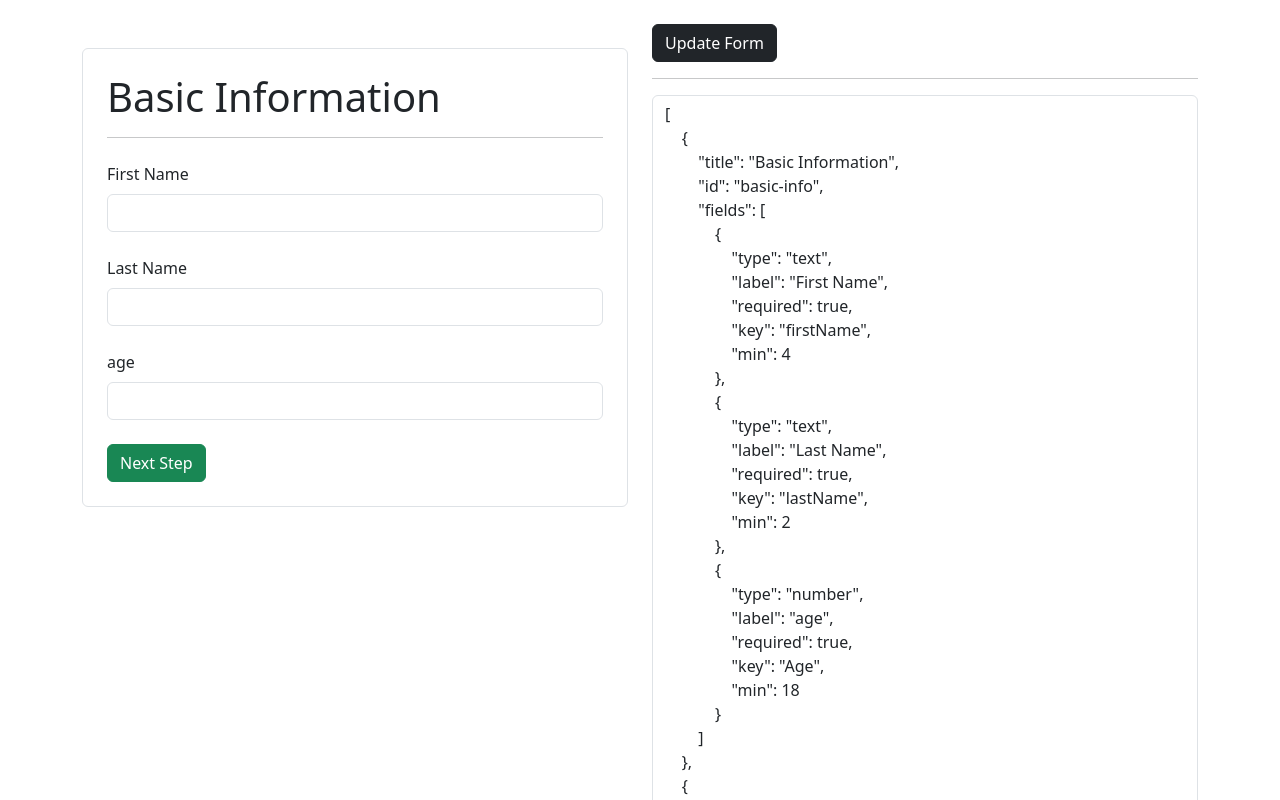
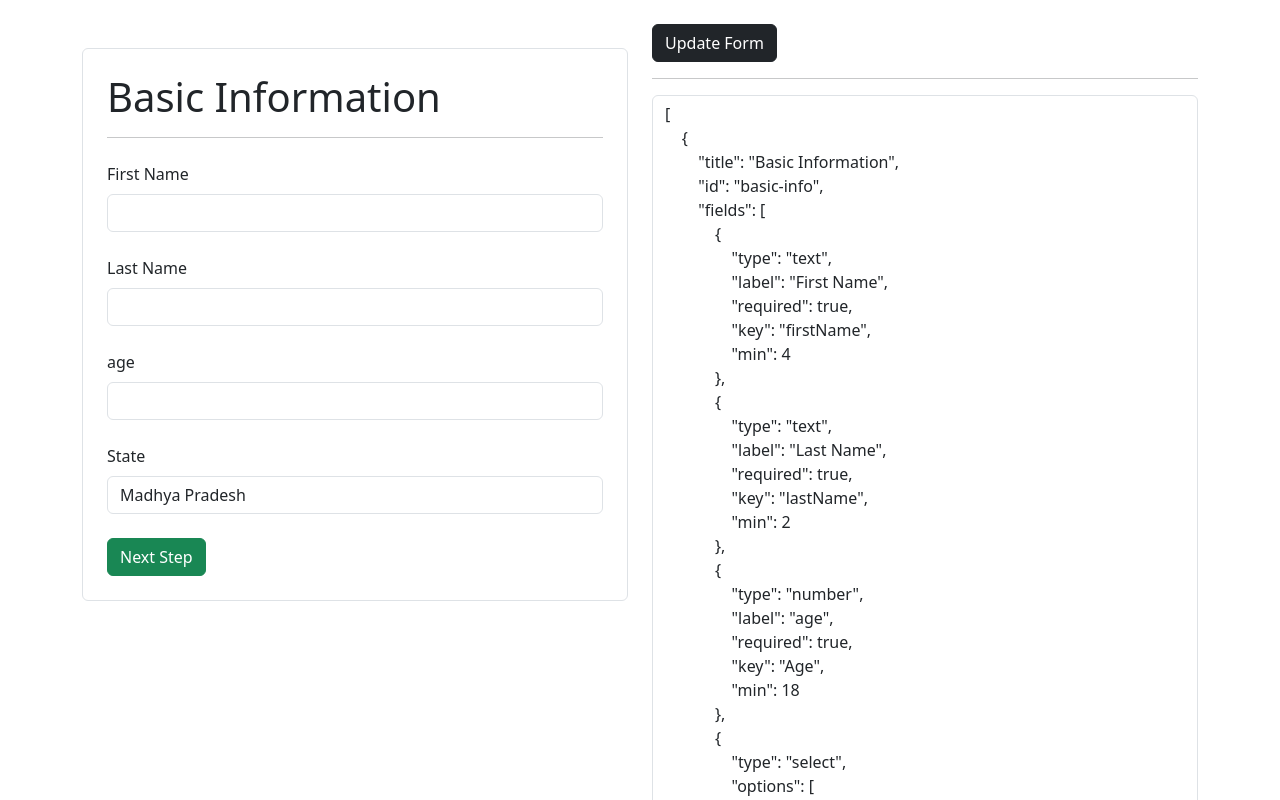
Before and after one commit to virendra-koloapp/ReactStepForm, a React (Vite) app in the folder StepForm/: page / in a window 1280 px wide. Shown: the top 800 px of the page. Built offline with nearby package versions, Linux system fonts and the light colour scheme.

Commit message:
Added select tag

```diff
--- a/StepForm/src/App.tsx
+++ b/StepForm/src/App.tsx
@@ -26,6 +26,26 @@ const steps = [
         required: true,
         key: "Age",
         min: 18,
+      },
+      {
+        type: "select",
+        options: [
+          {
+            value: "MP",
+            text: "Madhya Pradesh",
+          },
+          {
+            value: "CH",
+            text: "Chhatishgarh",
+          },
+          {
+            value: "UP",
+            text: "Uttar Pradesh",
+          },
+        ],
+        label: "State",
+        required: true,
+        key: "state",
       },
     ],
   },
--- a/StepForm/src/components/StepForm/index.tsx
+++ b/StepForm/src/components/StepForm/index.tsx
@@ -46,6 +46,15 @@ type TTextField = FunctionComponent<
     error?: string;
   }
 >;
+type TTextSelect = FunctionComponent<
+  React.DetailedHTMLProps<
+    React.InputHTMLAttributes<HTMLSelectElement>,
+    HTMLSelectElement
+  > & {
+    label?: string;
+    error?: string;
+  }
+>;
 
 const TextField: TTextField = (props) => {
   return (
@@ -61,9 +70,35 @@ const TextField: TTextField = (props) => {
     </div>
   );
 };
+const SelectElement: TTextSelect = ({ options, ...props }) => {
+  return (
+    <div className="form-group  mt-4">
+      <label htmlFor="" className="form-label">
+        {props.label}
+      </label>
+      <select
+        className={`form-control ${props.error ? "is-invalid" : ""}`}
+        {...props}
+      >
+        {options.map((option) => (
+          <option value={option.value}>{option.text}</option>
+        ))}
+      </select>
+      <div className="invalid-feedback">{props.error}</div>
+    </div>
+  );
+};
 
 const Field = (props: any) => {
-  return <TextField {...props} />;
+  const defaultComponent = TextField;
+  const components = {
+    select: SelectElement,
+  };
+
+  console.log(props.type);
+  const Component = components[props.type] || defaultComponent;
+
+  return <Component {...props} />;
 };
 
 const createInitialFormValues = (fields: any[]) => {
```
